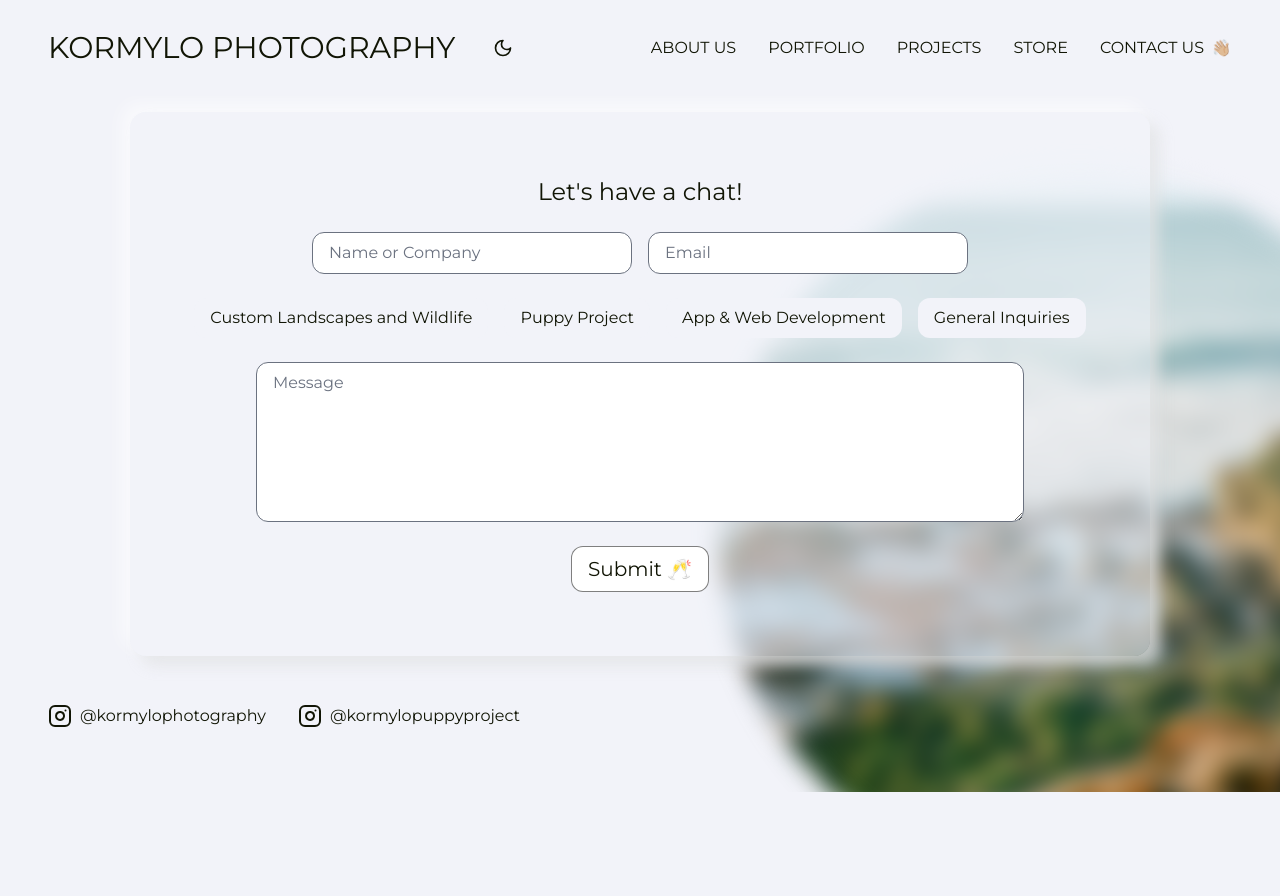
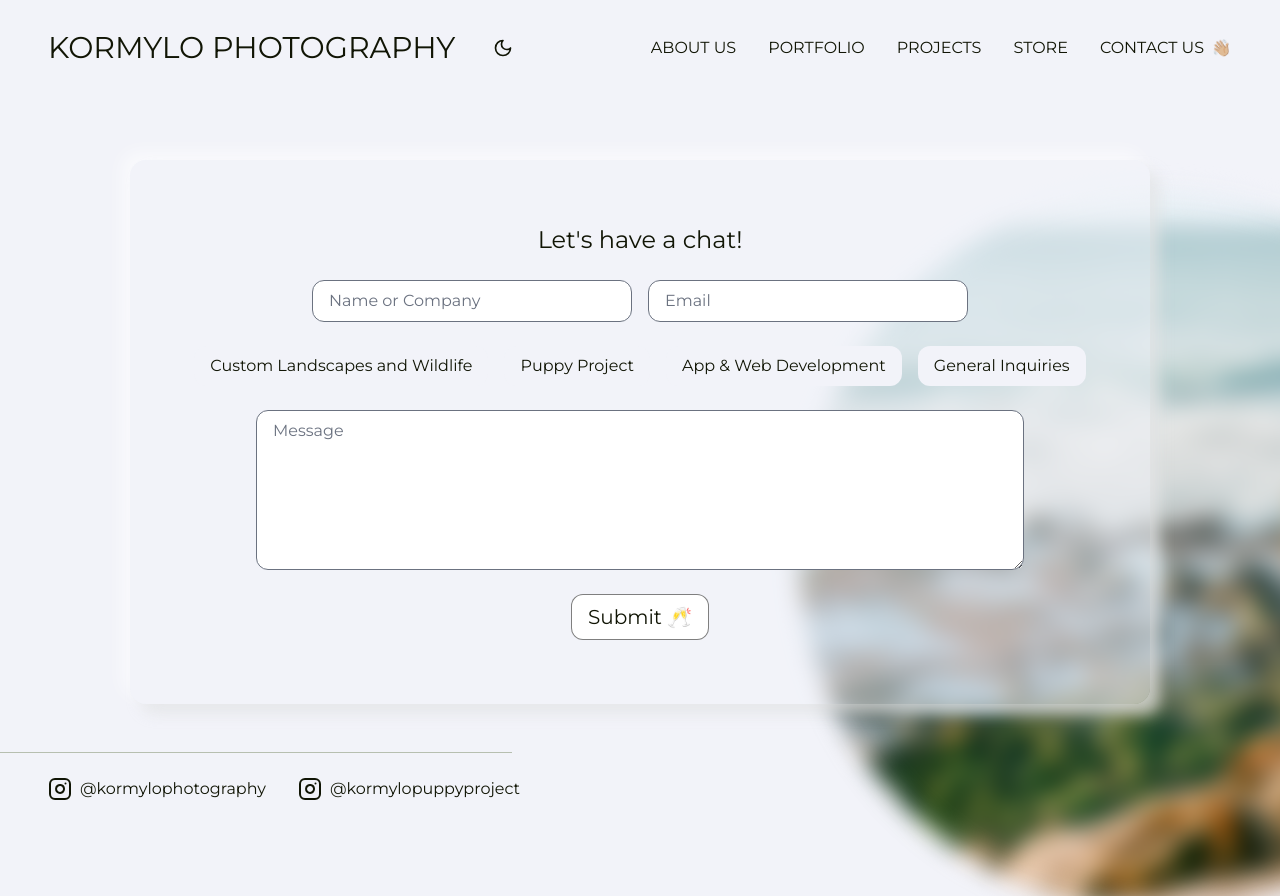
Before and after one commit to brycekormylo/dkfolio, a Next.js app: page /contact in a window 1280 px wide. Before the commit the page ends 800 px from the top, so only its background shows below. Built offline with nearby package versions, Linux system fonts and the light colour scheme.

Commit message:
UI adjustments

```diff
--- a/app/contact/page.tsx
+++ b/app/contact/page.tsx
@@ -8,16 +8,18 @@ import Image from "next/image";
 
 export default function Contact() {
   return (
-    <div className="flex max-h-screen w-full flex-col overflow-hidden py-4">
+    <div className="flex min-h-screen w-screen flex-col items-center justify-start overflow-hidden py-[4rem]">
       <div className="z-10 flex flex-row justify-evenly">
         <ContactForm />
       </div>
-      <div className="self-start p-10">
+      <div className="divider self-start mt-12 mb-4" />
+
+      <div className="self-start px-10">
         <Links />
       </div>
       <div className="flex flex-row justify-end">
         <Parallax speed={-15}>
-          <div className="translate fixed bottom-0 right-0 z-0 h-[45rem] w-[45rem] translate-x-40 translate-y-[16rem]">
+          <div className="translate fixed bottom-0 left-0 z-0 h-[45rem] w-[45rem] translate-x-40 translate-y-[16rem]">
             <Image
               src={la_jolla_seals}
               alt="Circle Image"
--- a/app/projects/lilly/page.tsx
+++ b/app/projects/lilly/page.tsx
@@ -36,7 +36,7 @@ const LillyLegacy = () => {
   const landscapes = [devils_slide, chimney_cow, yosemite, bee];
 
   return (
-    <div className="flex flex-col gap-10">
+    <div className="flex flex-col gap-12">
       <h1 className="px-20 pt-10 text-6xl uppercase self-end">
         Puppy Project
       </h1>
@@ -52,6 +52,8 @@ const LillyLegacy = () => {
         <PortraitRow images={[la_jolla_seals, squirrel, beach_cliff]} />
         <LandscapeRow images={[yosemite, bee]} />
       </div>
+      <div className="divider self-end my-10" />
+
     </div>
   );
 };
--- a/app/projects/page.tsx
+++ b/app/projects/page.tsx
@@ -3,7 +3,9 @@ import LillyLegacy from "./lilly/page";
 export default function Projects() {
   return (
     <div className="flex flex-col items-center justify-start py-10">
-        <p className="text-xl"><LillyLegacy /></p>
+      <p className="text-xl">
+        <LillyLegacy />
+      </p>
     </div>
   );
 }
--- a/app/store/page.tsx
+++ b/app/store/page.tsx
@@ -6,7 +6,7 @@ import Image from "next/image";
 
 export default function Store() {
   return (
-    <div className="flex h-screen w-screen flex-col items-center justify-start py-[4rem]">
+    <div className="flex min-h-screen w-screen flex-col items-center justify-start py-[4rem] gap-20 overflow-hidden">
       <h2 className="z-10 flex h-[25rem] w-[40rem] items-center justify-center rounded-xl px-4 py-2 text-xl shadow-neo bg-timber/75 dark:bg-smoke/75 dark:shadow-neodark">
         Store coming soon!
       </h2>
@@ -22,6 +22,7 @@ export default function Store() {
           </div>
         </Parallax>
       </div>
+      <div className="divider self-end" />
     </div>
   );
 }
```
